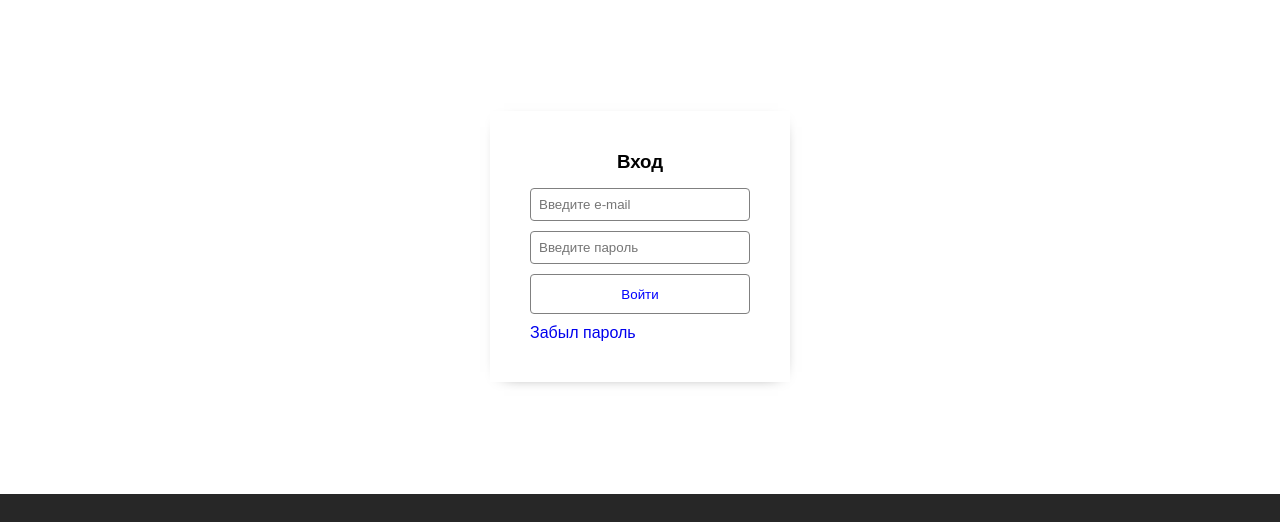
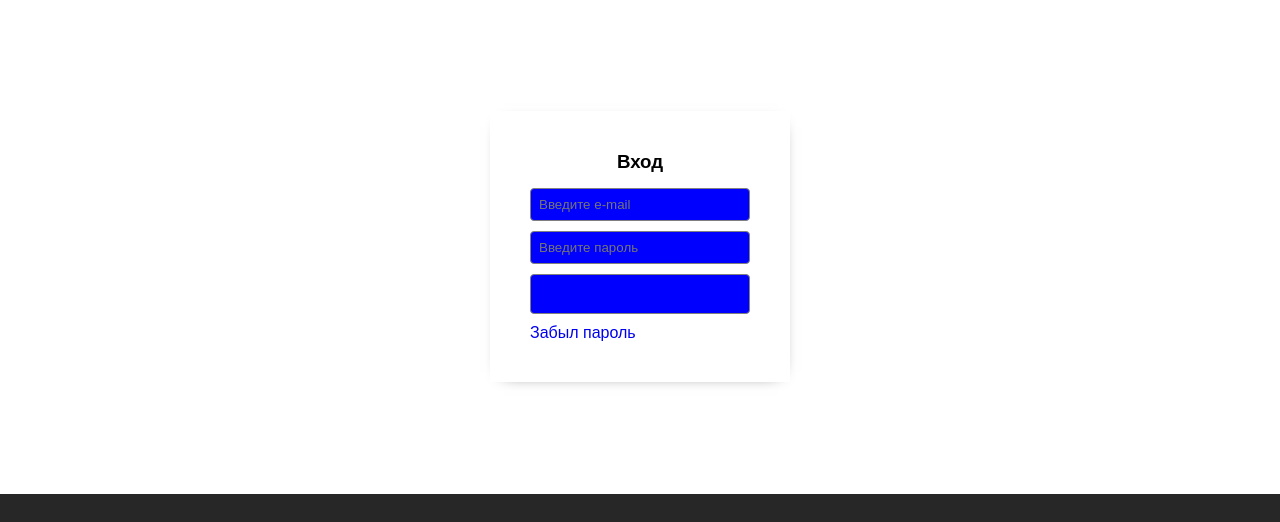
Before and after one commit to itgraziozi/itgropTest, a plain HTML site: page login.html in a window 1280 px wide. Shown: the part 59-581 px from the top of the page. Drawn offline with Linux system fonts and the light colour scheme.

Commit message:
Update style.css

```diff
--- a/css/style.css
+++ b/css/style.css
@@ -233,7 +233,7 @@ footer .nav__list a, footer .logo a{
 .register input, .login input, .login .button, .register .button {
     width: 100%;
     padding: 8px;
-    background: none;
+    background-color: blue;
     border-radius: 4px;
     border:1px solid gray;
     margin-bottom: 10px;
```
